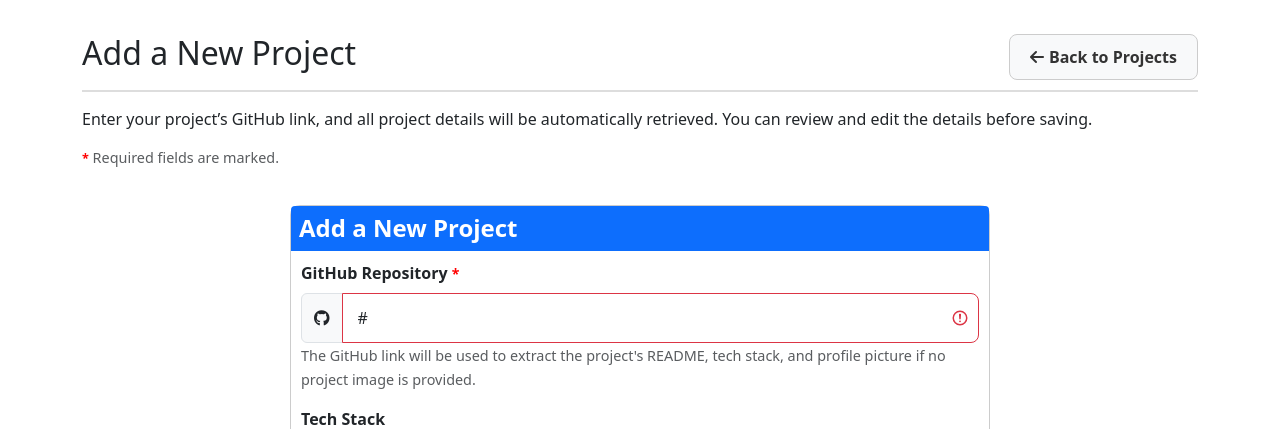
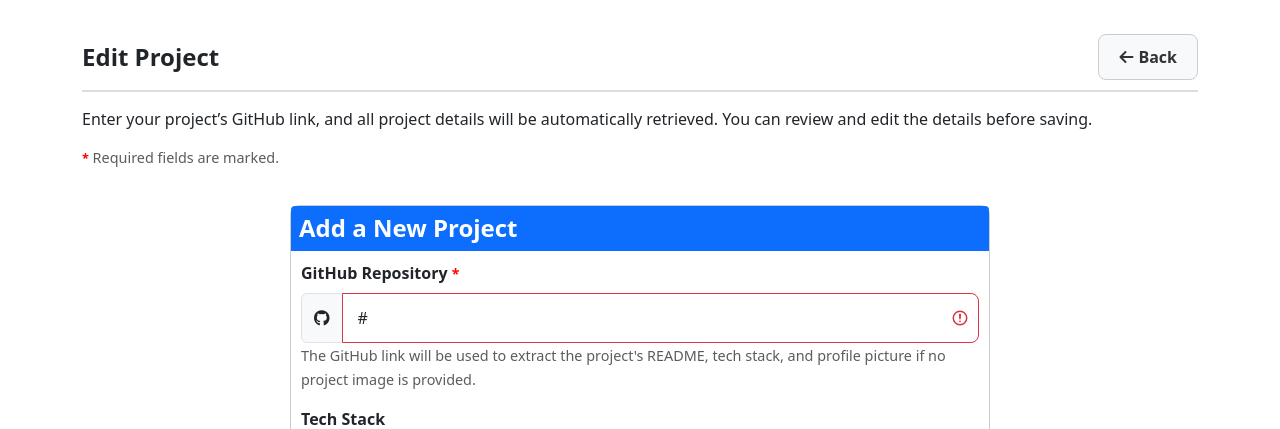
Before and after one commit to nexgenclub/nxgen-website, a Django app: a page that uses templates/projects/edit_project.html in a window 1280 px wide. Shown: the part 62-491 px from the top of the page. Run offline with Django 4.2, Linux system fonts and the light colour scheme; a user stored in the database is signed in; tables that the repository leaves empty hold one stand-in row (values such as "Sample post"); grey boxes marked "Sample" are stand-in pictures.

Commit message:
Update project header titles to h4 for consistency and improve edit project page title

```diff
--- a/templates/projects/add_project.html
+++ b/templates/projects/add_project.html
@@ -2,7 +2,7 @@
 {% load static %} {% block content %}
 <link rel="stylesheet" href="{% static 'css/projects/add_project.css' %}" />
 <div class="add_project_header">
-  <h2>Add a New Project</h2>
+  <h4>Add a New Project</h4>
   <a href="{% url 'projects:project_home' %}" class="btn btn-light">
     <i class="fas fa-arrow-left"></i> Back to Projects
   </a>
--- a/templates/projects/edit_project.html
+++ b/templates/projects/edit_project.html
@@ -1,10 +1,10 @@
-{% extends 'base.html' %} {% block title %}Add Project - NxGen {%endblock %}
+{% extends 'base.html' %} {% block title %}Edit {{ project.title }} - NxGen {%endblock %}
 {% load static %} {% block content %}
 <link rel="stylesheet" href="{% static 'css/projects/add_project.css' %}" />
 <div class="add_project_header">
-  <h2>Add a New Project</h2>
-  <a href="{% url 'projects:project_home' %}" class="btn btn-light">
-    <i class="fas fa-arrow-left"></i> Back to Projects
+  <h4>Edit Project</h4>
+  <a href="{% url 'projects:project_detail' project.slug %}" class="btn btn-light">
+    <i class="fas fa-arrow-left"></i> Back
   </a>
 </div>
 
```
